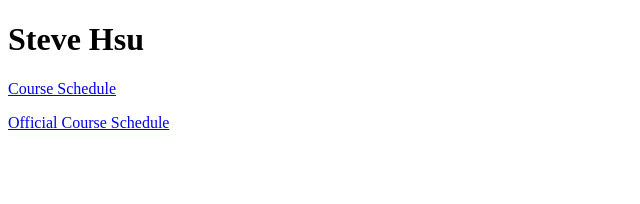
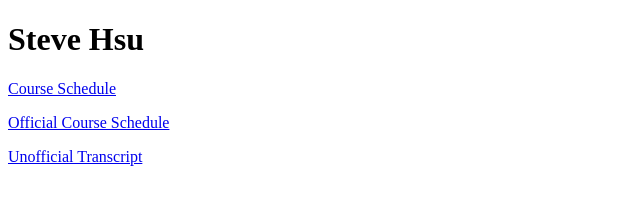
Before and after one commit to bnjw5jhyxn/bnjw5jhyxn.github.io, a plain HTML site: page index.html in a window 1280 px wide. Shown: the whole page, without its empty margins (0-640 px from the left). Drawn offline with Linux system fonts and the light colour scheme.

Commit message:
minor updates

```diff
--- a/index.html
+++ b/index.html
@@ -15,5 +15,8 @@
 		<p>
 			<a href="schedule.pdf">Official Course Schedule</a>
 		</p>
+		<p>
+			<a href="transcript.pdf">Unofficial Transcript</a>
+		</p>
 	</body>
 </html>
```
Also changed, not shown: schedule.html (+1 -1 lines), 1 other file.
